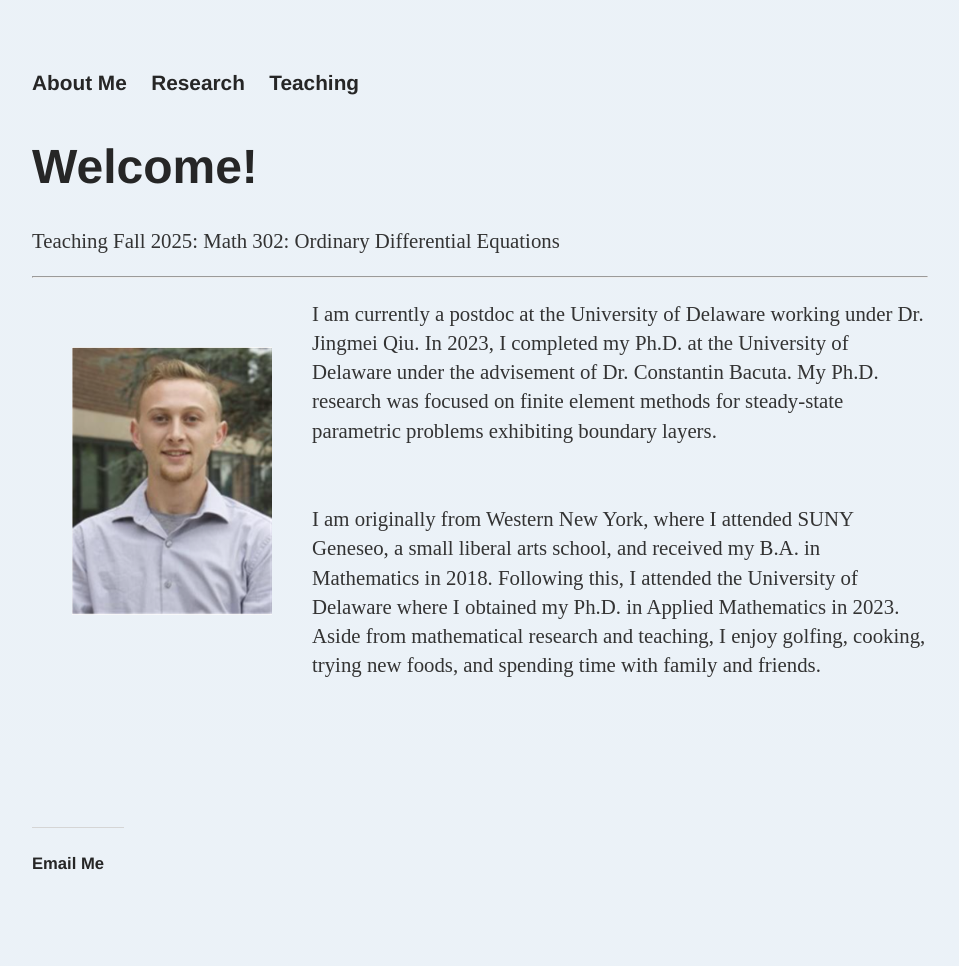
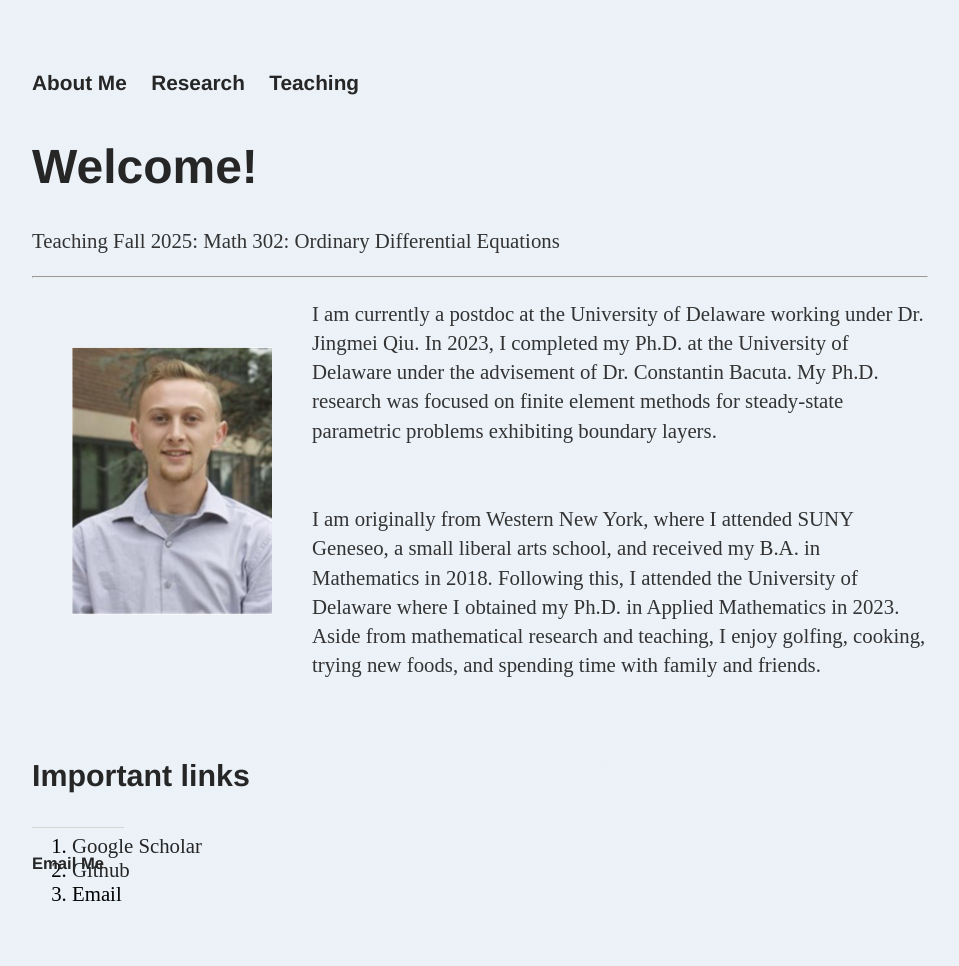
Before and after one commit to dhayes95/dhayes95.github.io, a Jekyll site: the page built from index.html, in a window 1280 px wide. Shown: the whole page, without its empty margins (160-1119 px from the left). Built offline with Jekyll 4.4.1, drawn with Linux system fonts in a browser that asks for light colours; before the commit the page ends 900 px from its top, so only the background shows below that.

Commit message:
Update index.html

```diff
--- a/index.html
+++ b/index.html
@@ -20,6 +20,13 @@ title: Dan Hayes
 		the University of Delaware where I obtained my Ph.D. in Applied Mathematics in 2023. Aside from mathematical research and teaching, I enjoy golfing, cooking, trying new foods,
 		and spending time with family and friends.
 	</p>
+	<br>
+	<h4>Important links</h4>
+	<ol>
+		<li><a href="https://scholar.google.com/citations?user=nqKkU8UAAAAJ&hl=en">Google Scholar</a></li>
+		<li><a href="https://github.com/dhayes95">Github </a></li>
+		<li>Email</li>
+	</ol>
 
 
 
```
